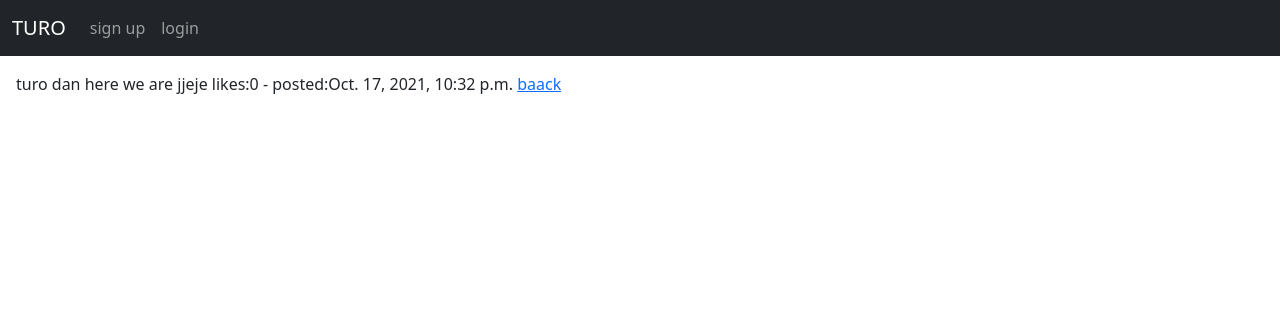
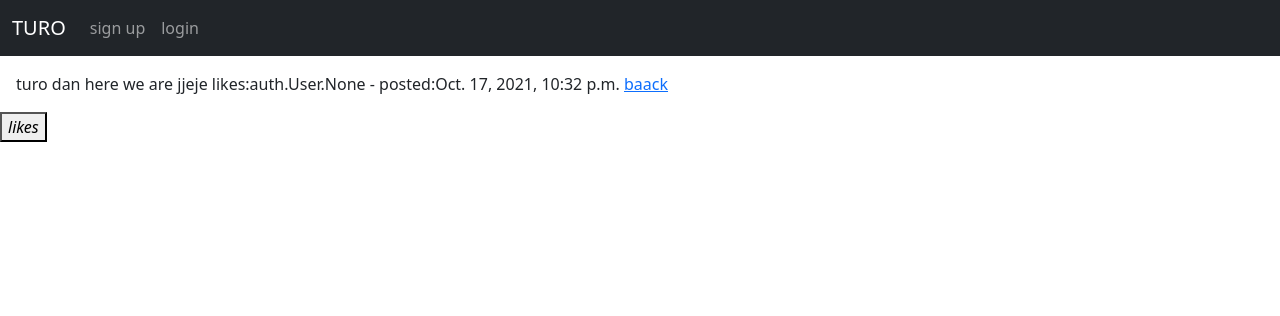
Before and after one commit to dan-mutua/djangowk2, a Django app: page /post/1 in a window 1280 px wide. Shown: the top 316 px of the page. Run offline with Django 3.2, Linux system fonts and the light colour scheme; data comes from the database, SQL or seed files in the repository.

Commit message:
add like button

```diff
--- a/socios/models.py
+++ b/socios/models.py
@@ -11,7 +11,7 @@ class Post(models.Model):
   caption = models.CharField(max_length=200)
   comment = models.TextField(blank=True)
   posttime=models.DateTimeField(auto_now_add=True)
-  likes = models.IntegerField(default=0)
+  likes = models.ManyToManyField(User, related_name='blogp',default=0)
 
 
 
--- a/socios/templates/base.html
+++ b/socios/templates/base.html
@@ -30,7 +30,7 @@
               <a class="nav-link" href="{% url 'add-post'%}"> upload</a>
             </li>
             <li class="nav-item">
-              {{post.name}}
+              {{post.username}}
             </li>
             <li class="nav-item">
                <a class="nav-link" href="{% url 'logout' %}">Logout</a>
--- a/socios/templates/post-detail.html
+++ b/socios/templates/post-detail.html
@@ -12,4 +12,8 @@
     {{ post.comment}}
     <i class="bi bi-heart"></i>likes:{{ post.likes}} - posted:{{post.posttime}} <a href="{% url 'home' %}">baack</a>
   </div>
+  <form action="{% url 'like_post' post.pk%}" method="POST">
+    {% csrf_token %}
+    <button type="submit",name="post_id",value="{{post.id}}"><i class="bi bi-heart">likes</i></button>
+  </form>
 {% endblock %}
--- a/socios/urls.py
+++ b/socios/urls.py
@@ -1,11 +1,12 @@
 from django.urls import path
 from socios import views
 from . import views
-from .views import Homev,PostD,AddP
+from .views import Homev,PostD,AddP,LikeView
 
 
 urlpatterns = [
      path('', Homev.as_view(),name='home'),
      path('post/<int:pk>', PostD.as_view(),name='postdetail'),
      path('add_post/',AddP.as_view(),name='add-post'),
+     path('like/<int:pk>',LikeView, name='like_post'),
 ]
--- a/socios/views.py
+++ b/socios/views.py
@@ -1,10 +1,16 @@
-from django.shortcuts import render
+from django.shortcuts import render,get_object_or_404
 from django.views.generic import ListView,DetailView,CreateView
 from .models import Post
 from .forms import PostF
+from django.http import HttpResponseRedirect
+from django.urls import reverse
 
 # Create your views here.
-class  Homev(ListView):
+
+
+
+
+class Homev(ListView):
   model = Post
   template_name='home.html'
 
@@ -17,3 +23,8 @@ class AddP(CreateView):
   form_class= PostF
   template_name='upload.html'
   # fields= '__all__'
+
+def LikeView(request,pk):
+  post = get_object_or_404(Post,id=request.POST.get('post_id'))
+  post.likes.add(request.user)
+  return HttpResponseRedirect(reverse('posts-detail', args=[str(pk)]))
```
Also changed, not shown: db.sqlite3, socios/migrations/0005_auto_20211018_2241.py (added).
